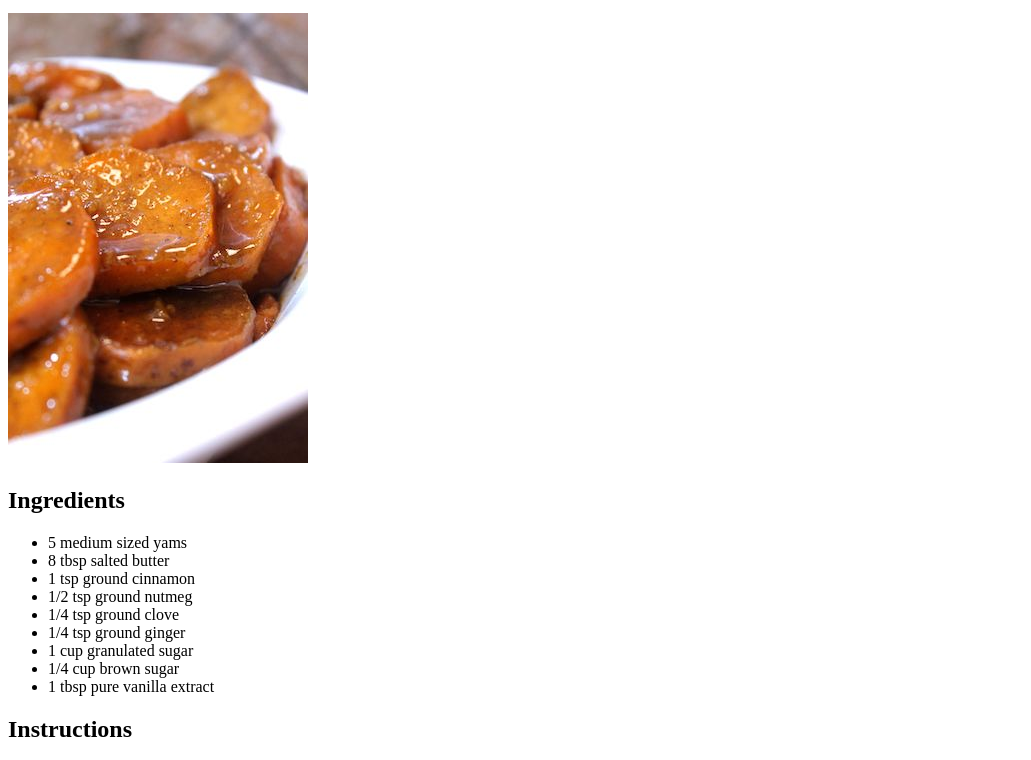
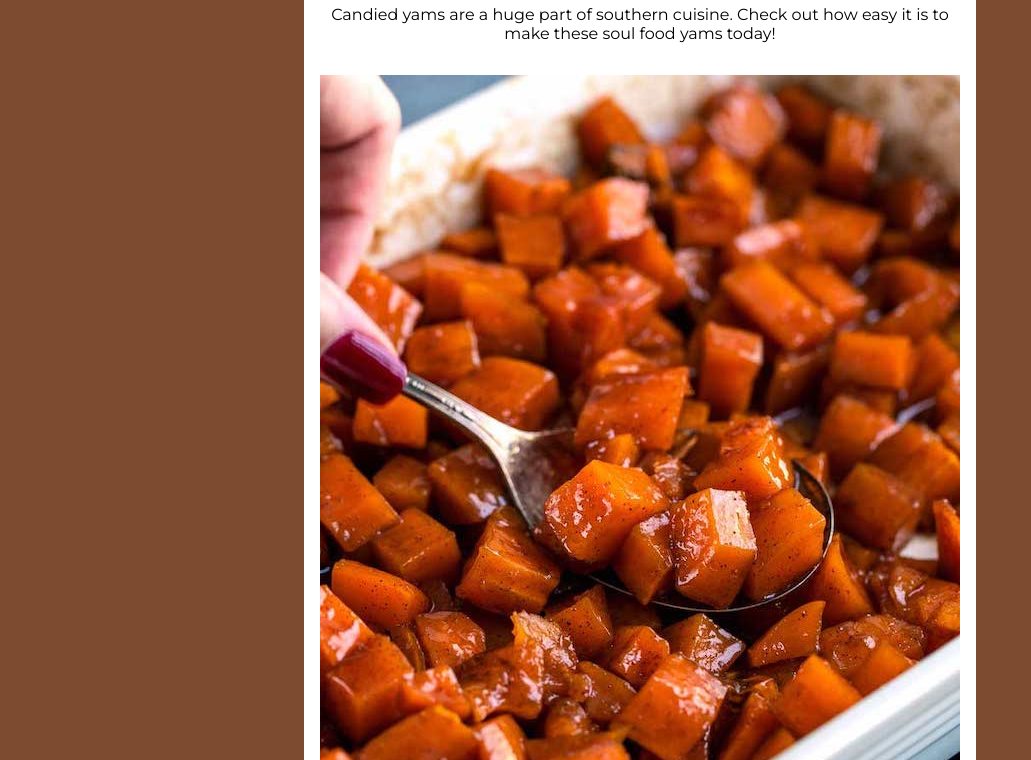
Before and after one commit to yourfriendsimone/mmp240, a plain HTML site: page recipe/recipe.html in a window 1280 px wide. Shown: the part 101-861 px from the top of the page, without its empty margins (0-1031 px from the left). Drawn offline with Linux system fonts and the light colour scheme; files that its build step writes are made by us from their sources.

Commit message:
Add files via upload

```diff
--- a/recipe/recipe.html
+++ b/recipe/recipe.html
@@ -2,13 +2,16 @@
 <html>
   <head>
     <meta charset="utf-8">
-    <title>MMP 240 Class Website</title>
-    <link ref="stylesheet" href="style.css"
+    <title>Baked Candied Yams Recipe</title>
+    <link rel="stylesheet" href="style.css">
+    <link rel="preconnect" href="https://fonts.gstatic.com">
+    <link href="https://fonts.googleapis.com/css2?family=Montserrat:wght@400;600&display=swap" rel="stylesheet">
   </head>
   <body>
+    <div id="wrapper">
       <h1>Baked Candied Yams</h1>
       <p>Candied yams are a huge part of southern cuisine. Check out how easy it is to make these soul food yams today!</p>
-    <img src="candied-yams.jpg" alt="candied yams">
+      <img src="yams.jpg" alt="candied yams">
 
       <h2>Ingredients</h2>
       <ul>
@@ -39,6 +42,8 @@
         <li>Remove the yams from the oven, and let them sit for about 10 minutes before serving.</li>
         <li>Enjoy!</li>
       </ol>
+    <div>
+    <a href="../index.html">Back to the Homepage</a>
   </body>
 
 </html>
--- /dev/null
+++ b/recipe/style.css
@@ -0,0 +1,37 @@
+body{
+  font-family: 'Montserrat', sans-serif;
+  background: #7d4b2f;
+}
+
+#wrapper{
+  width: 640px;
+  margin: 0 auto;
+  background: white;
+  padding:1rem;
+}
+
+h1, h2{
+  color: orange;
+  text-transform: uppercase;
+  font-weight: bold;
+}
+
+img {
+    max-width: 100%;
+    height: auto;
+
+}
+
+h1{
+  font-size: 2rem;
+  text-align: center;
+}
+
+p{
+  text-align: center;
+  margin-bottom: 2rem;
+}
+
+ul, ol{
+  line-height: 2rem;
+}
```
Also changed, not shown: recipe/yams.jpg (added). Lines whose indentation alone changed are shown as unchanged.
